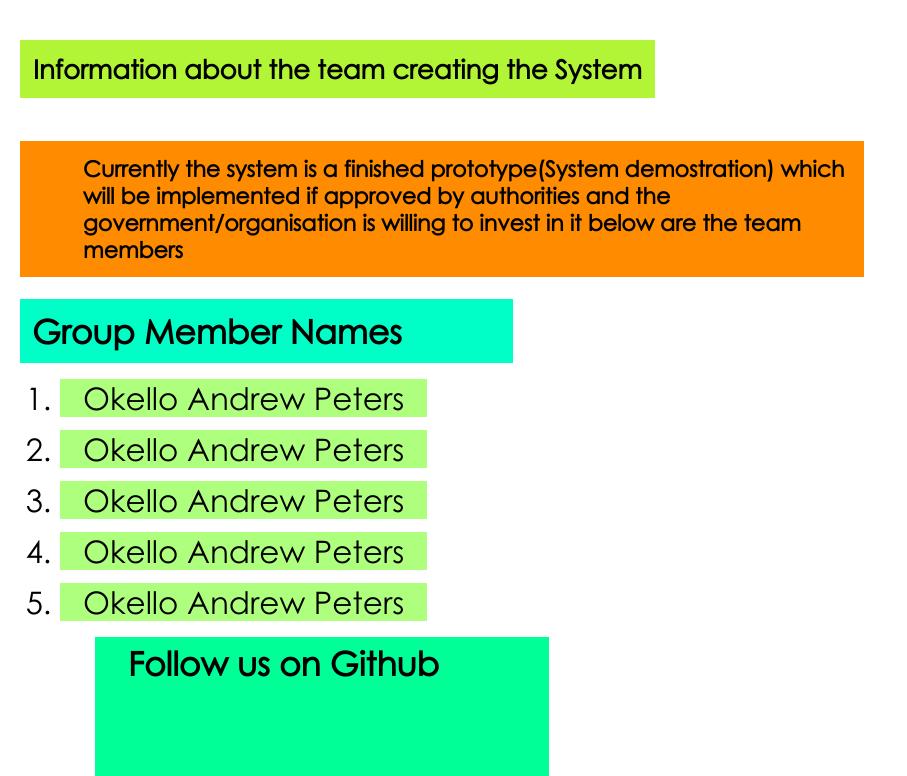
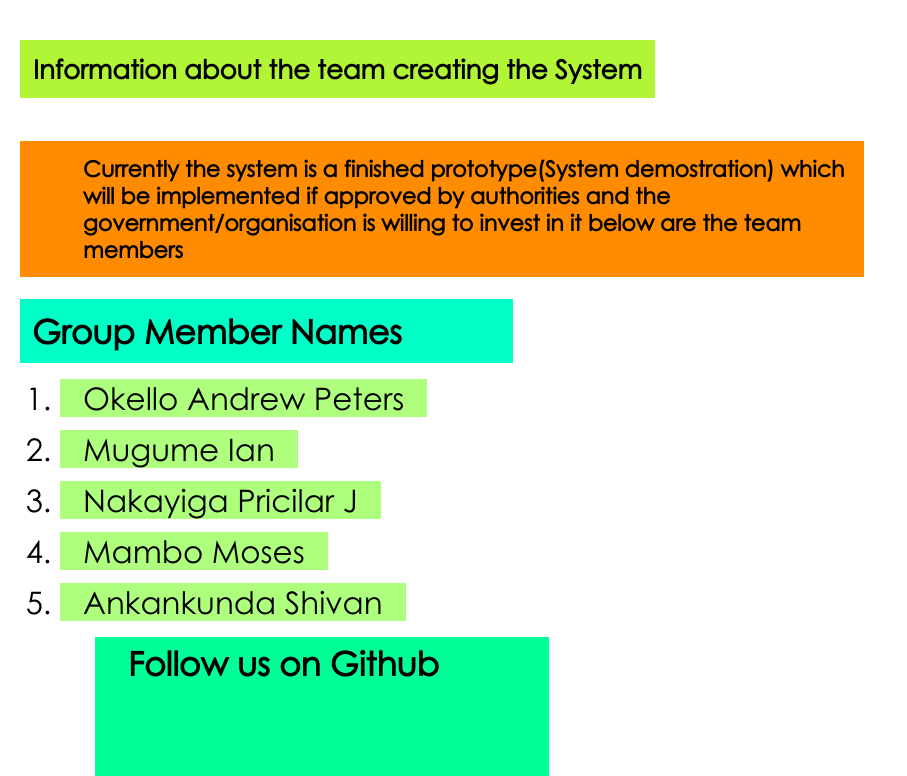
Before and after one commit to Group4Day2019/Density-based-traffic-control-system-using-infrared-sensors, a plain HTML site: page index.html in a window 1280 px wide. Shown: the part 1178-1954 px from the top of the page, without its empty margins (0-907 px from the left). Drawn offline with Linux system fonts and the light colour scheme.

Commit message:
Update index.html

```diff
--- a/index.html
+++ b/index.html
@@ -1,9 +1,11 @@
 <!DOCTYPE html>
 <html>
+
 <head>
     <title>Group4Day2019</title>
     <link rel="stylesheet" href="./css/index.css">
 </head>
+
 <body>
     <div class="nbdy">
         <div class="ndhder">TWO WAY TRAFFIC LIGHTS SYSTEM</div>
@@ -14,45 +16,38 @@
         <div class="ldfl">
             <div class="ksdf">What we are working on Currently</div>
             <div class="lasdal">The Current System</div>
-			<div class="kdfjk">The current System is a one way because it uses only one
-			fuctionality which is the fixed time delay</div>
+            <div class="kdfjk">The current System is a one way because it uses only one fuctionality which is the fixed time delay</div>
         </div>
         <div class="ksdfna">
             <h5 class="dskfsl">How is this problem</h5>
-            <p class="sdfmn">Its a problem in such away that during the rush hours you can find
-                a green light on an empty road
-                yet a road flooded with Vechicles has a red light on it</p>
+            <p class="sdfmn">Its a problem in such away that during the rush hours you can find a green light on an empty road yet a road flooded with Vechicles has a red light on it</p>
         </div>
         <div class="knvdv">
             <h1 class="sklfm">Good News</h1>
-            <p class="sdfnd">Our system is a two in one why because it has two functionalities which are both the fixed
-            time delays and infrared sensors which are used to detect density of vechicles on the road</p>
+            <p class="sdfnd">Our system is a two in one why because it has two functionalities which are both the fixed time delays and infrared sensors which are used to detect density of vechicles on the road</p>
 
             <h2 class="ksfnsdf">Simple description of how the System works</h2>
-            <p class="adiewr">if its normal traffic flow at the junction our system uses fixed time delays
-                to control the movement vechicles on the road. If vechicles
-                start increasing on some roads at the junctions then the sensors come into play</p>
+            <p class="adiewr">if its normal traffic flow at the junction our system uses fixed time delays to control the movement vechicles on the road. If vechicles start increasing on some roads at the junctions then the sensors come into play</p>
         </div>
         <div class="jkdfk">
             <h5 class="kfnsdfs">Information about the team creating the System</h5>
-            <p class="owewe">Currently the system is a finished prototype(System demostration) which will be
-                implemented if approved by authorities and the government/organisation is
-                willing to invest in it below are the team members
+            <p class="owewe">Currently the system is a finished prototype(System demostration) which will be implemented if approved by authorities and the government/organisation is willing to invest in it below are the team members
             </p>
         </div>
         <div class="tm">
-                <div class="hder">Group Member Names</div>
-                <ol>
-             		<li class="kdsfnkz">Okello Andrew Peters</li>
-             		<li class="kdsfnkz">Okello Andrew Peters</li>
-             		<li class="kdsfnkz">Okello Andrew Peters</li>
-             		<li class="kdsfnkz">Okello Andrew Peters</li>
-                    <li class="kdsfnkz">Okello Andrew Peters</li>
-             	</ol>
+            <div class="hder">Group Member Names</div>
+            <ol>
+                <li class="kdsfnkz">Okello Andrew Peters</li>
+                <li class="kdsfnkz">Mugume Ian</li>
+                <li class="kdsfnkz">Nakayiga Pricilar J</li>
+                <li class="kdsfnkz">Mambo Moses</li>
+                <li class="kdsfnkz">Ankankunda Shivan</li>
+            </ol>
         </div>
         <div class="footer">
-        <a class="alr" href="http://github.com/Group4Day2019">Follow us on Github</a>
+            <a class="alr" href="http://github.com/Group4Day2019">Follow us on Github</a>
         </div>
     </div>
 </body>
+
 </html>
```
